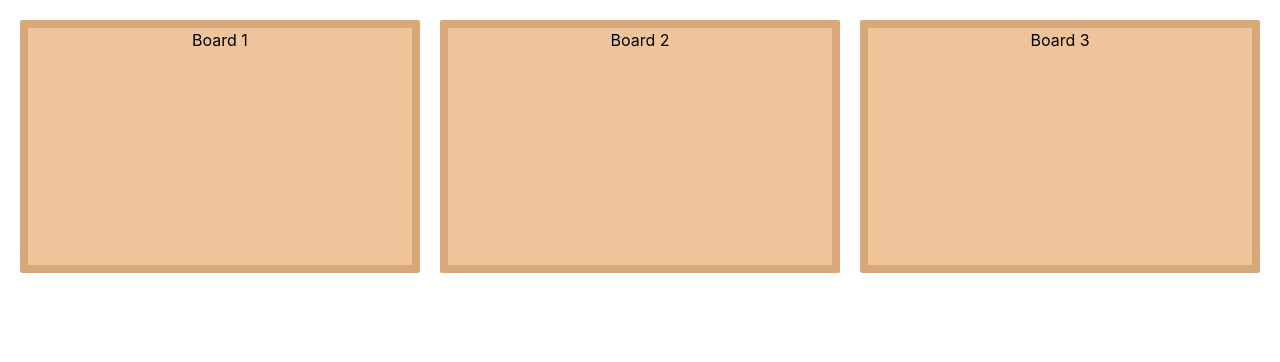
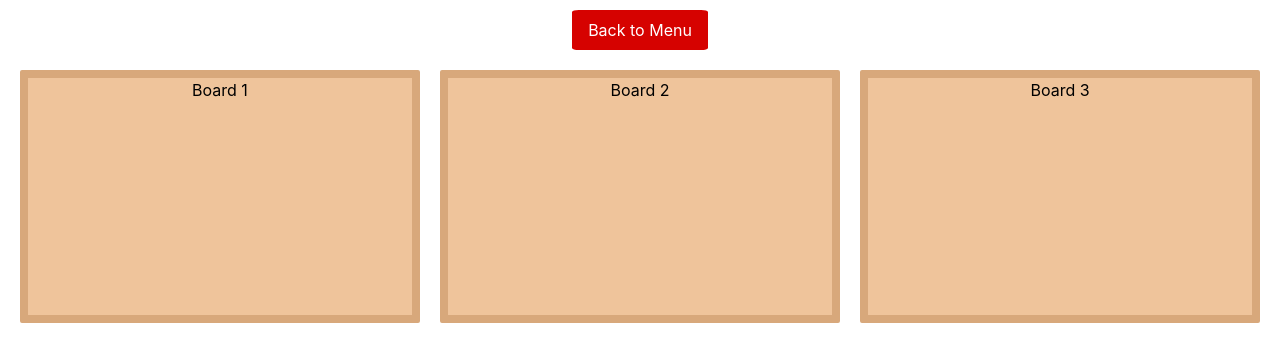
Before and after one commit to dluo6/codejam14-byte-sized-cherries, a React (Create React App) app: page /boards in a window 1280 px wide. Shown: the top 362 px of the page. Built offline with nearby package versions, Linux system fonts and the light colour scheme; a web font is replaced by a local one.

Commit message:
Add button to go back to main menu from all boards

```diff
--- a/src/components/all-boards/BoardDashboard.js
+++ b/src/components/all-boards/BoardDashboard.js
@@ -1,11 +1,13 @@
 import React from "react";
-import { useState } from "react";
 import BoardComponent from "./BoardComponent";
-import Board from "../board/Board";
+import { Link } from "react-router-dom";
 
 const BoardDashboard = ({boards}) => {
   return (
     <>
+      <Link to="/">
+        <button className="back-button">Back to Menu</button>
+      </Link>
       <div className="grid grid-cols-3 gap-5 p-5 h-screen">
         {boards.map((b) => <BoardComponent link={b.link} boardName={b.name} />)}
       </div>
--- a/src/components/board/Board.css
+++ b/src/components/board/Board.css
@@ -2,10 +2,14 @@
     background-color: #D60200;
     color: white;
     border-radius: 5%;
+    padding: 0.5em 1em;
+    margin-bottom: 0;
+}
+
+.all-button {
     position: fixed;
     top: 0;
     left: 1rem;
-    padding: 0.5em 1em;
 }
 
 .board {
--- a/src/components/board/Board.js
+++ b/src/components/board/Board.js
@@ -49,7 +49,7 @@ const Board = () => {
     return (
         <div className="board">
             <Link to="/boards">
-                <button className="back-button">Back to all boards</button>
+                <button className="all-button back-button">Back to all boards</button>
             </Link>
             {cards.map(card => displayCard(card))}
             <button className="add-card-btn" onClick={addCard}>
```
